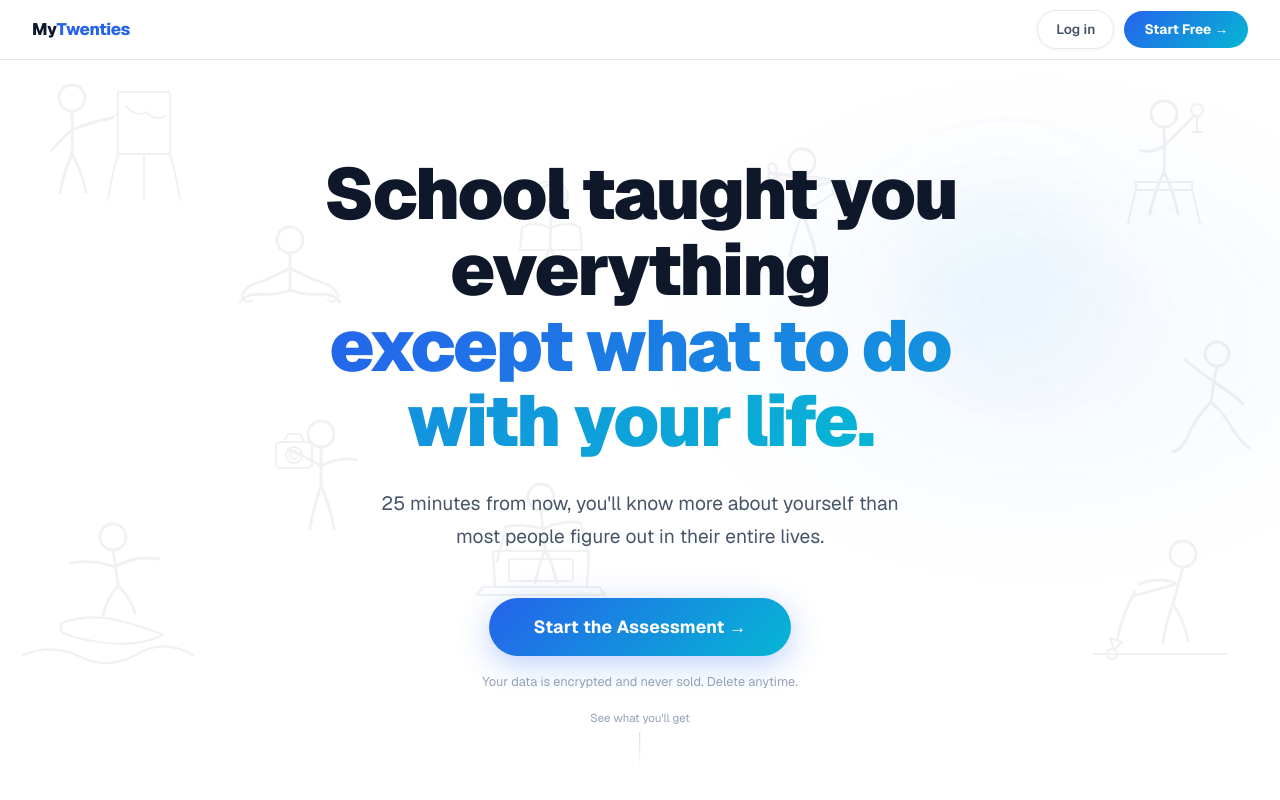
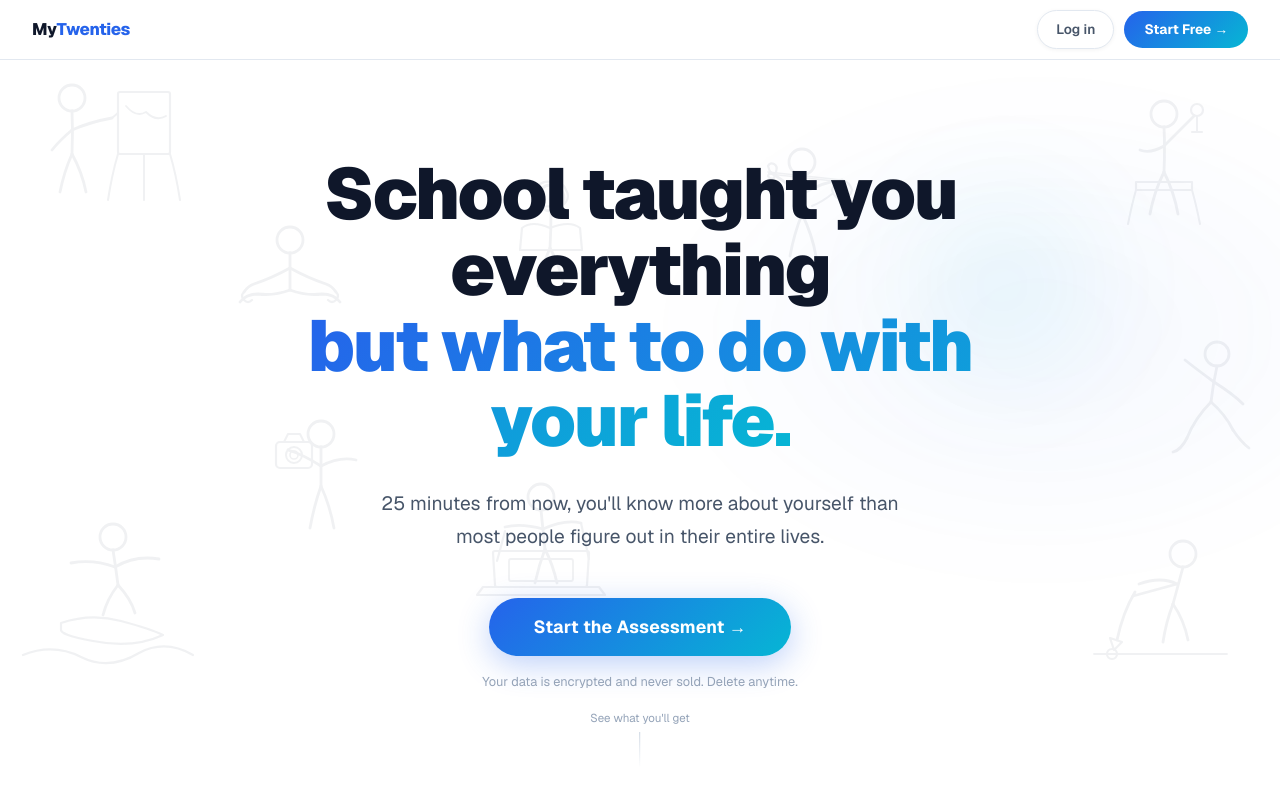
Before and after one commit to samwitnesss/mytwenties, a Next.js app: page / in a window 1280 px wide. Shown: the top 800 px of the page. Built offline with nearby package versions, Linux system fonts and the light colour scheme; a web font is replaced by a local one.

Commit message:
Update headline copy

```diff
--- a/app/page.tsx
+++ b/app/page.tsx
@@ -72,7 +72,7 @@ export default function LandingPage() {
           }}>
             School taught you everything{' '}
             <br />
-            <span className="gradient-text">except what to do with your life.</span>
+            <span className="gradient-text">but what to do with your life.</span>
           </h1>
 
           {/* Sub — single punchy sentence */}
```
